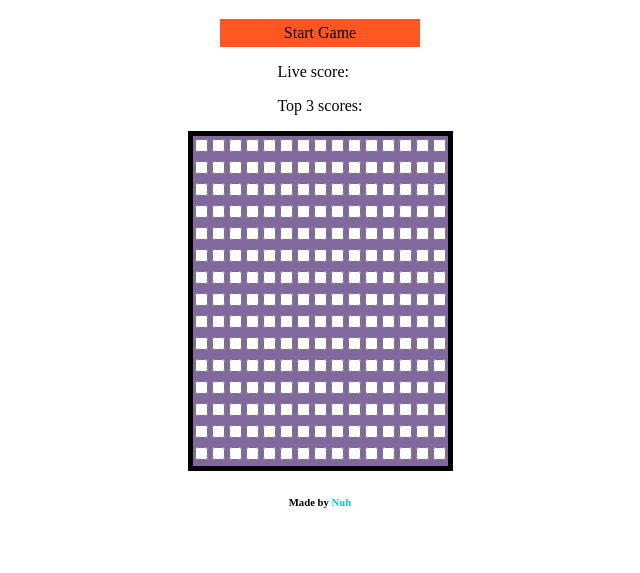
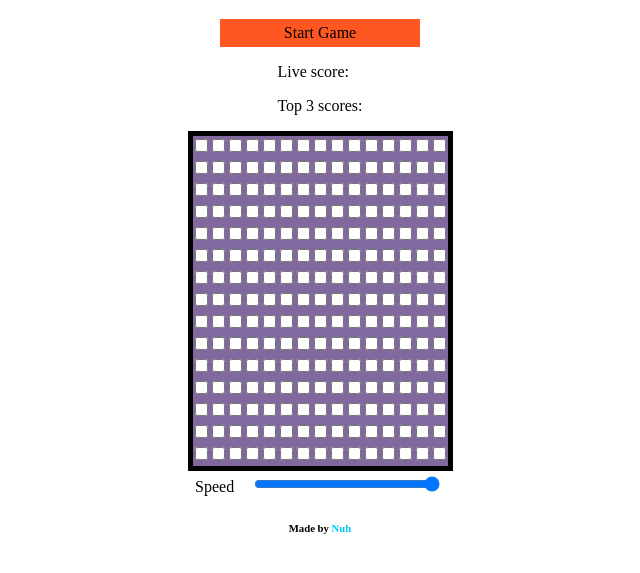
Before and after one commit to Nuh-h/Snake-Game, a plain HTML site: page snakegame.html in a window 1280 px wide. Shown: the part 69-642 px from the top of the page, without its empty margins (320-960 px from the left). Drawn offline with Linux system fonts and the light colour scheme.

Commit message:
Add files via upload

```diff
--- a/snakegame.css
+++ b/snakegame.css
@@ -45,3 +45,13 @@ input{
     padding:5px;
     color:#f50000e8;
 }
+label{
+	display:flex;
+	align-items:baseline;
+	justify-content:space-around;
+	align-content:baseline;
+}
+.speed{
+	margin:5px;
+	width:70%
+}
--- a/snakegame.js
+++ b/snakegame.js
@@ -31,6 +31,17 @@ scoreboard.appendChild(liveScore);
 scoreboard.appendChild(scoreHeader);
 document.body.insertBefore(scoreboard,container);
 
+var speedLabel = document.createElement('label');
+speedLabel.innerHTML="Speed ";
+var speed = document.createElement('input');
+speed.classList.add("speed");
+speed.type="range";
+speed.min="3";
+speed.max="9";
+speedLabel.appendChild(speed);
+container.appendChild(speedLabel);
+//Defual for speed needed...
+
 /*** Global parameters ***/
 var topScores = [0,0,0]; // top three scores
 var eventkey = 2; // direction according to keypress of left, up, down, right. default 2===right
@@ -40,8 +51,9 @@ var totalScore=0; //in-game score
 var bonusAmount=10; //bonus points for bonus object
 var topscores = document.querySelector('.scoreboard').lastElementChild;
 var livescore = document.querySelector('.scoreboard').firstElementChild;
+var speed;
 //console.log("start game");
-
+speed.addEventListener('change',(e)=>{speed=100*parseInt(e.target.value); console.log(speed)})
 document.getElementsByTagName('body')[0].style.overflow="hidden";
 document.body.addEventListener('keydown',(e)=>{
 	eventkey=e.code==="ArrowLeft"?37:(e.code==="ArrowUp"?38:(e.code==="ArrowRight"?39:40));
@@ -161,102 +173,5 @@ function begin(){
 	gameOver = false;
 	var i=0;
 
-	interval = setInterval(startGame,200);
+	interval = setInterval(startGame,1000-speed);
 };
-
-//if(gameOver) clearInterval(interval);
-
-
-//function genRand
-//generate random coordinate, check if input is checked, if so repeat, if not, add to classList bonus icon.
-// add extra condition to game, to check if there is bonus, ++bonusAmount to score.
-// Do similar for normal goalPost, add appropriate icon.
-//If gameOver, offer to try again.
-//Possibly keep track of history, by appending to a container for scores, structures as a table.
-
-/////TWO pieces: shouldn't be able to eat backwards, shouldn't gameover without using making a move;
-
-
-
-
-
-
-
-/*** canvas animation from stackExchange ***/
-/* const canvas = document.querySelector('#canvas');
-canvas.width = 600//window.innerWidth;
-canvas.height = 400//window.innerHeight;
-
-const context = canvas.getContext("2d");
-
-//canvas.addEventListener('mousemove', drawRect);
-
-function drawRect(event){
-	var x = event.clientX;
-	var y = event.clientY;
-
-	context.rect(x,y,20,20)
-	context.stroke()
-}
-
-
-
-const ctx = context;
-
-function render(time) {
-  time *= 0.001;
-  resizeCanvasToDisplaySize(ctx.canvas);
-
-  ctx.fillStyle = "#DDE";
-  ctx.fillRect(0, 0, ctx.canvas.width, ctx.canvas.height);
-  ctx.save();
-
-  const spacing = 74;
-  const size = 48;
-  const across = ctx.canvas.width  / spacing + 1;
-  const down   = ctx.canvas.height / spacing + 1;
-  const s = Math.sin(time);
-  const c = Math.cos(time);
-  for (let y = 0; y <= down; ++y) {
-    for (let x = 0; x <= across; ++x) {
-      ctx.setTransform(c, -s, s, c, x * spacing, y * spacing);
-      ctx.strokeRect(-size / 2, -size / 2, size, size);
-    }
-  }
-
-  ctx.restore();
-
-  requestAnimationFrame(render);
-}
-requestAnimationFrame(render);
-
-function resizeCanvasToDisplaySize(canvas) {
-   // look up the size the canvas is being displayed
-   const width = canvas.clientWidth;
-   const height = canvas.clientHeight;
-
-   // If it's resolution does not match change it
-   if (canvas.width !== width || canvas.height !== height) {
-     canvas.width = width;
-     canvas.height = height;
-     return true;
-   }
-
-   return false;
-}
-
-
-// returns true iff the line from (a,b)->(c,d) intersects with (p,q)->(r,s)
-function intersects(a,b,c,d,p,q,r,s) {
-  var det, gamma, lambda;
-  det = (c - a) * (s - q) - (r - p) * (d - b);
-  if (det === 0) {
-    return false;
-  } else {
-    lambda = ((s - q) * (r - a) + (p - r) * (s - b)) / det;
-    gamma = ((b - d) * (r - a) + (c - a) * (s - b)) / det;
-    return (0 < lambda && lambda < 1) && (0 < gamma && gamma < 1);
-  }
-};
-
-//****** LOOK INTO WEBGL SOMETIME ******* */
```
